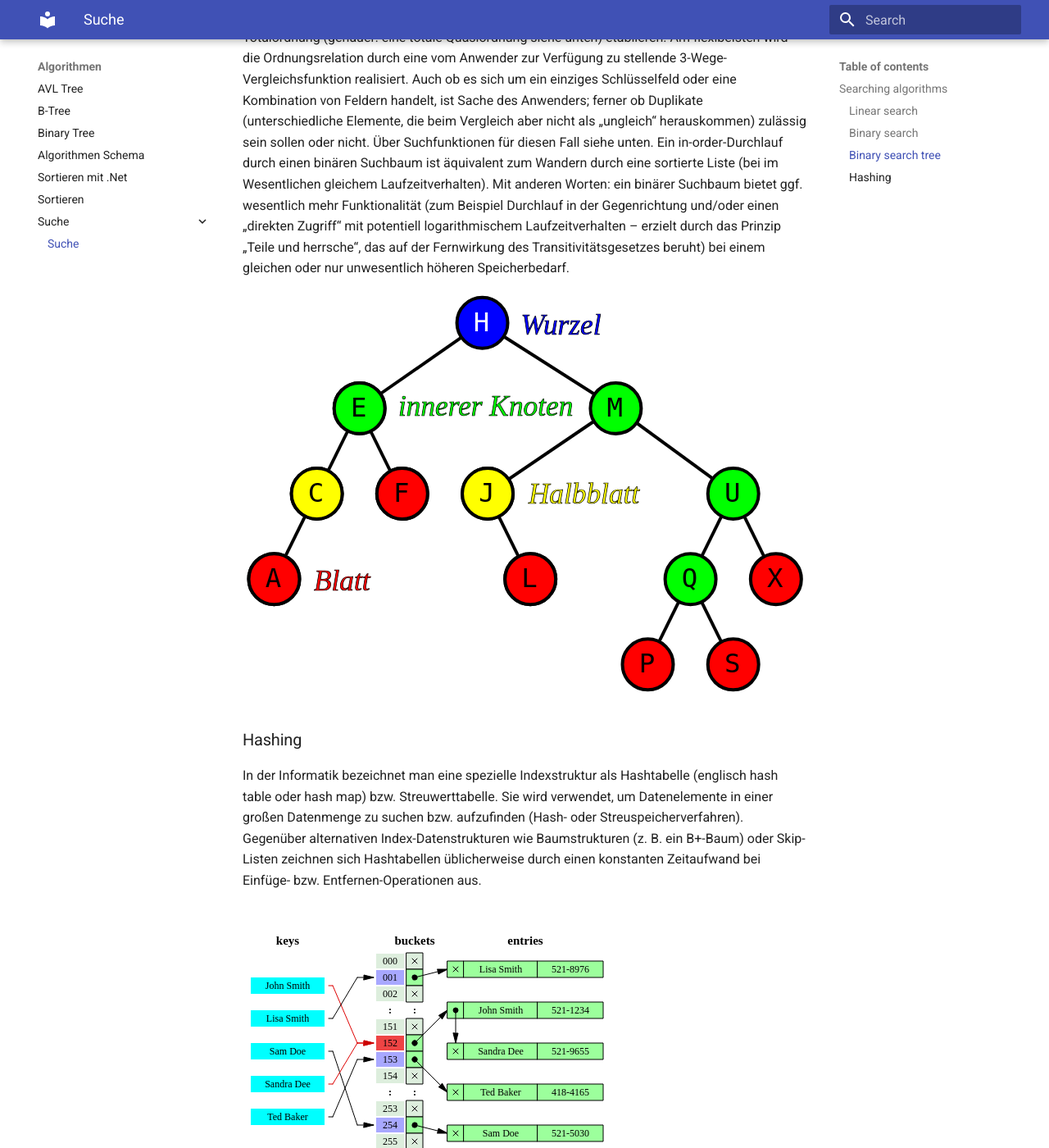
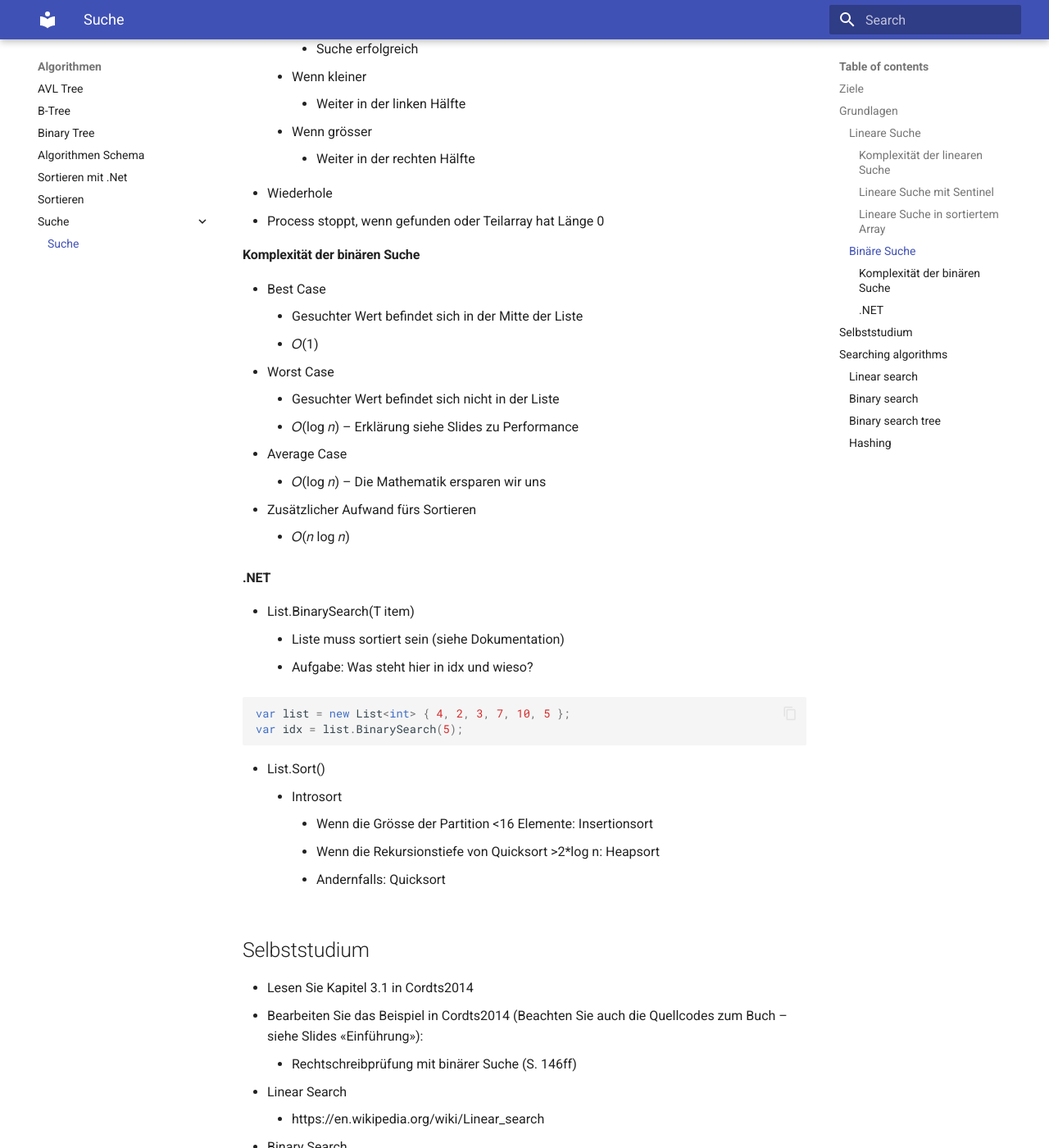
Before and after one commit to tsolenthaler/zbwAlgDs, an MkDocs documentation site: the page built from docs/algorithmen/suche/suche.md, in a window 1280 px wide and 1400 px high, scrolled down 2362 px. Shown: the whole window at 82% size. Built offline with MkDocs 1.6.1 and Material for MkDocs 9.7.7, drawn with Linux system fonts in a browser that asks for light colours; some of the changed text lies outside the part shown.

Commit message:
Add detailed documentation for linear and binary search algorithms with complexity analysis and self-study tasks; update queue documentation with additional exercises

````diff
--- a/docs/algorithmen/suche/suche.md
+++ b/docs/algorithmen/suche/suche.md
@@ -1,4 +1,128 @@
 # Suche
+
+## Ziele
+
+- [ ] Ich kennen die zwei grundlegenden Suchalgorithmen
+    - [ ]  LinearSearch
+    - [ ]  BinarySearch
+- [ ] Ich weiss, wie Sie die lineare Suche optimieren können
+- [ ] Ich kennen die Komplexitätsklassen der beiden Algorithmen
+- [ ] Ich weiss, welche Suchalgorithmen das .NET-Framework implementiert
+
+## Grundlagen
+* Suchen ist eine der häufigsten Operationen mit dem Computer
+* Finden der richtigen Informationen in einer Menge von Daten
+    * Name → Mitgliedernummer
+    * Kontonummer (EC-Karte) → Konto
+    * Telefonnummer → Name
+
+### Lineare Suche
+* Sequentielle Suche
+* Start am Anfang der Liste
+* Jedes Element wird geprüft
+
+``` mermaid
+flowchart LR
+    1[Stop] --> 2[Wert gefunden] --> 3[→ erfolgreiche Suche]
+    1[Stop] --> 4[Ende der Liste erreicht] --> 5[→ erfolglose Suche]
+```
+#### Komplexität der linearen Suche
+
+* Best Case
+    * Gesuchter Wert befindet sich an Position 1
+    * 𝑂(1)
+* Worst Case
+    * Gesuchter Wert befindet sich nicht in der Liste
+    * 𝑂(𝑛)
+* Average Case
+    * Um ein Element an der i-ten Position zu finden: i Vergleiche
+    * Durchschnittliche Anzahl Vergleiche
+
+Formel:
+![Formel linearen Suche](formelLineareSuche.png)
+
+#### Lineare Suche mit Sentinel
+
+2 Vergleiche pro Loop
+
+Total 2n Vergleiche
+
+Optimierungspotential?
+
+```C#
+for (var i = 0; i < a.Length; i++) {
+    if (a[i] == searchvalue) {
+        return i;
+    }
+}
+```
+
+#### Lineare Suche in sortiertem Array
+
+* Array nicht sortiert
+    * Worst Case
+        * ganzes Array muss durchlaufen werden
+* Array sortiert
+    * Worst Case
+        * Array muss bis zum ersten Element, welches grösser ist, durchlaufen werden
+* Vergleiche im Falle einer erfolglosen Suche werden reduziert
+
+### Binäre Suche
+
+* Voraussetzung: Sortiertes Array
+* Prinzip: Divide and Conquer
+* Prozedur
+    * Vergleiche den gesuchten Wert mit dem mittleren Element des Arrays
+    * Wenn gleich
+        * Suche erfolgreich
+    * Wenn kleiner
+        * Weiter in der linken Hälfte
+    * Wenn grösser
+        * Weiter in der rechten Hälfte
+* Wiederhole
+* Process stoppt, wenn gefunden oder Teilarray hat Länge 0
+
+#### Komplexität der binären Suche
+
+* Best Case
+    * Gesuchter Wert befindet sich in der Mitte der Liste
+    * 𝑂(1)
+* Worst Case
+    * Gesuchter Wert befindet sich nicht in der Liste
+    * 𝑂(log 𝑛) – Erklärung siehe Slides zu Performance
+* Average Case
+    * 𝑂(log 𝑛) – Die Mathematik ersparen wir uns
+
+* Zusätzlicher Aufwand fürs Sortieren
+    * 𝑂(𝑛 log 𝑛)
+
+#### .NET
+
+* List<T>.BinarySearch(T item)
+    * Liste muss sortiert sein (siehe Dokumentation)
+    * Aufgabe: Was steht hier in idx und wieso?
+
+```C#
+var list = new List<int> { 4, 2, 3, 7, 10, 5 };
+var idx = list.BinarySearch(5);
+```
+
+* List<T>.Sort()
+    * Introsort
+        * Wenn die Grösse der Partition <16 Elemente: Insertionsort
+        * Wenn die Rekursionstiefe von Quicksort >2*log n: Heapsort
+        * Andernfalls: Quicksort
+
+## Selbststudium
+
+* Lesen Sie Kapitel 3.1 in Cordts2014
+* Bearbeiten Sie das Beispiel in Cordts2014 (Beachten Sie auch die Quellcodes zum Buch – siehe Slides «Einführung»):
+    * Rechtschreibprüfung mit binärer Suche (S. 146ff)
+
+* Linear Search
+    * https://en.wikipedia.org/wiki/Linear_search
+* Binary Search
+    * https://en.wikipedia.org/wiki/Binary_search_algorithm
 
 ## Searching algorithms
 
````
Also changed, not shown: docs/datenstrukturen/queue.md (+2 -0 lines), docs/algorithmen/suche/formelLineareSuche.png (added).
